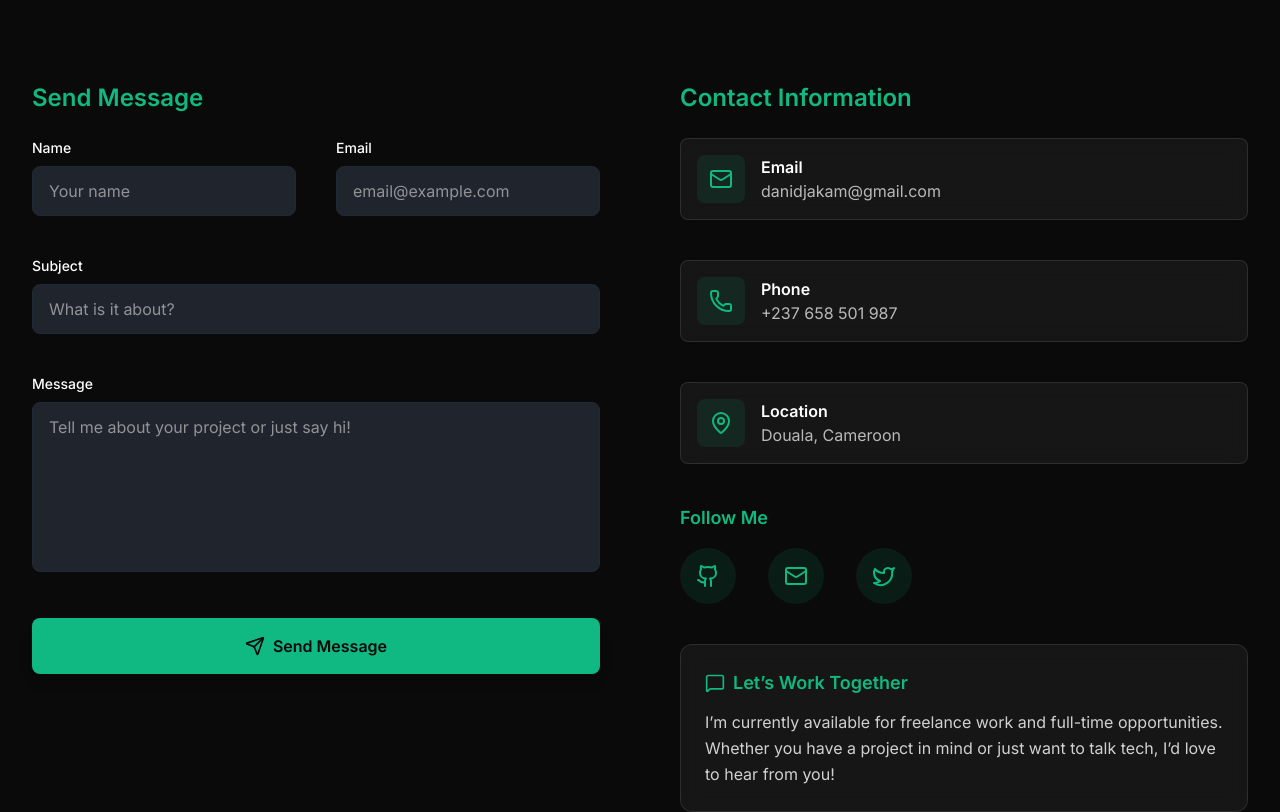
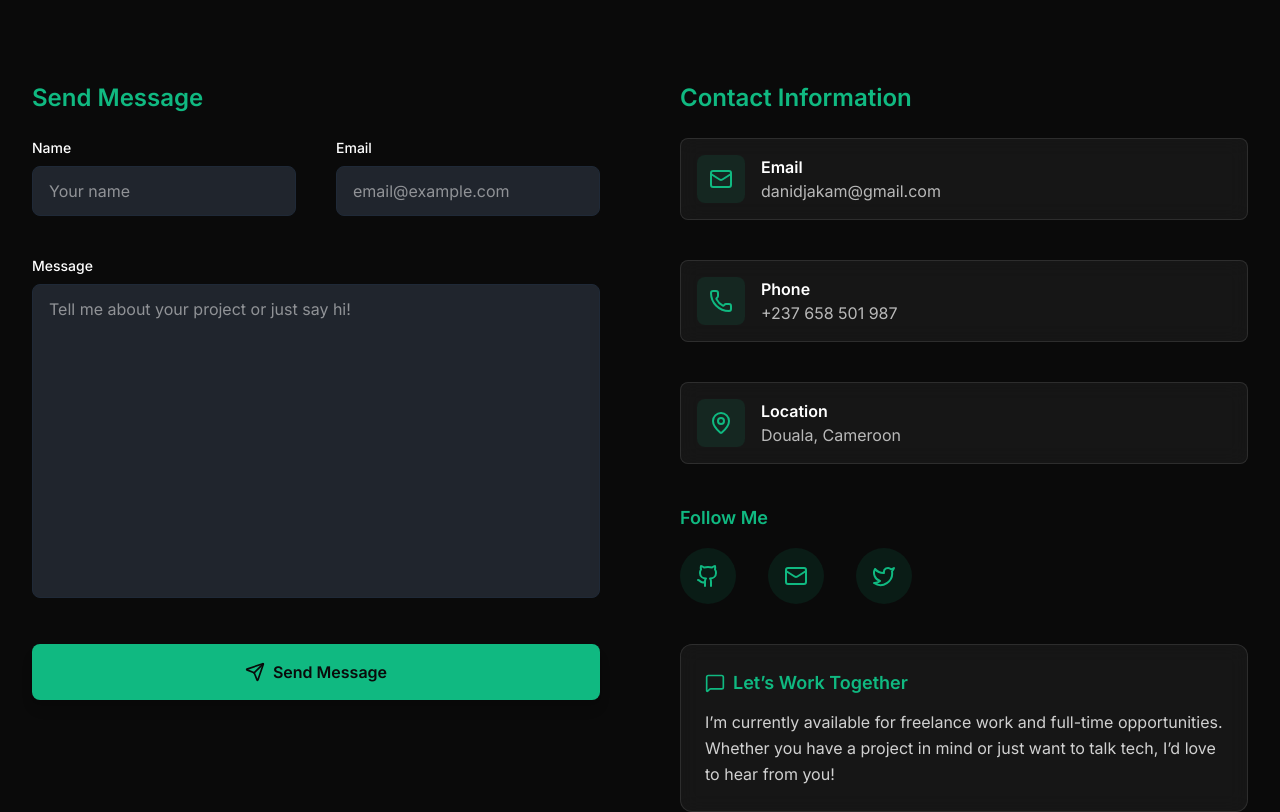
Before and after one commit to danieldjakam/portfolio-new, a Next.js app in the folder front/: page / in a window 1280 px wide. Shown: the part 6660-7472 px from the top of the page. Built offline with nearby package versions, Linux system fonts and the light colour scheme.

Commit message:
forms validations

```diff
--- a/front/sections/Contact.tsx
+++ b/front/sections/Contact.tsx
@@ -19,7 +19,8 @@ const Contact = () => {
 
   const handleSubmit = (e: React.FormEvent) => {
     e.preventDefault();
-    // Handle form submission here
+    const form = e.target as HTMLFormElement;
+    form.submit();
     console.log('Form submitted:', formData);
   };
 
@@ -99,7 +100,7 @@ const Contact = () => {
             className="space-y-10"
           >
             <h3 className="text-2xl font-semibold text-primary mb-6">{t('contact.sendMessage')}</h3>
-                         <form onSubmit={handleSubmit} className="space-y-10">
+                         <form id='contact-form' onSubmit={handleSubmit} action="https://formspree.io/f/mwpqpjzd" method="post" className="space-y-10">
                              <div className="grid md:grid-cols-2 gap-10">
                 <motion.div
                   initial={{ opacity: 0, y: 20 }}
@@ -142,7 +143,7 @@ const Contact = () => {
                 </motion.div>
               </div>
 
-              <motion.div
+              {/* <motion.div
                 initial={{ opacity: 0, y: 20 }}
                 animate={isInView ? { opacity: 1, y: 0 } : {}}
                 transition={{ duration: 0.6, delay: 0.5 }}
@@ -160,7 +161,7 @@ const Contact = () => {
                   className="w-full px-4 py-3 bg-muted/50 border border-border rounded-lg focus:outline-none focus:ring-2 focus:ring-primary focus:border-transparent transition-all duration-200 text-foreground placeholder-foreground/50"
                   placeholder={t('contact.form.subjectPlaceholder')}
                 />
-              </motion.div>
+              </motion.div> */}
 
               <motion.div
                 initial={{ opacity: 0, y: 20 }}
@@ -176,12 +177,13 @@ const Contact = () => {
                   value={formData.message}
                   onChange={handleChange}
                   required
-                  rows={6}
+                  rows={12}
                   className="w-full px-4 py-3 bg-muted/50 border border-border rounded-lg focus:outline-none focus:ring-2 focus:ring-primary focus:border-transparent transition-all duration-200 text-foreground placeholder-foreground/50 resize-none"
                   placeholder={t('contact.form.messagePlaceholder')}
                 />
               </motion.div>
 
+            <input type="hidden" name="_captcha" value="false"/>
               <motion.button
                 initial={{ opacity: 0, y: 20 }}
                 animate={isInView ? { opacity: 1, y: 0 } : {}}
```
